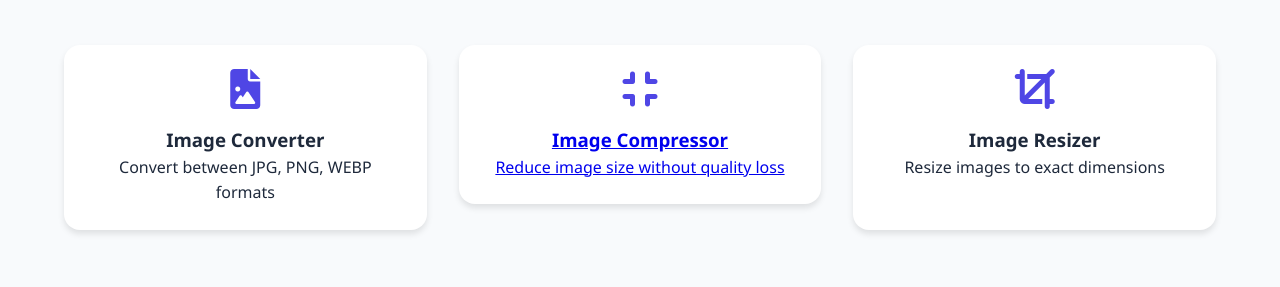
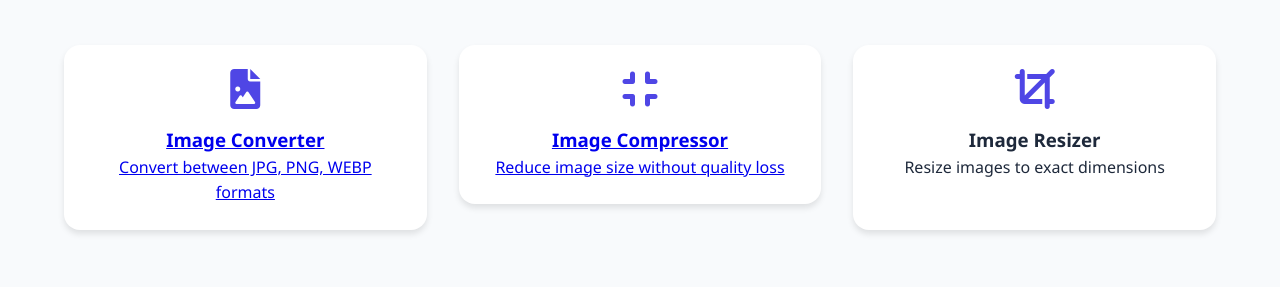
Before and after one commit to Avishek-Welcome/Tool, a plain HTML site: page index.html in a window 1280 px wide. Shown: the part 513-800 px from the top of the page. Drawn offline with Linux system fonts and the light colour scheme.

Commit message:
Update index.html

```diff
--- a/index.html
+++ b/index.html
@@ -206,13 +206,19 @@
                 <h2 class="section-title">Image Tools</h2>
                 <a href="#" class="see-all">See All →</a>
             </div>
+
+
+
+
+
+          <a href="/Tool/img-convert.html" class="tool-link">
             <div class="tools-grid">
                 <div class="tool-card">
                     <i class="fas fa-file-image tool-icon"></i>
                     <h3>Image Converter</h3>
                     <p>Convert between JPG, PNG, WEBP formats</p>
                 </div>
-
+            </a>
 
 
 
```
